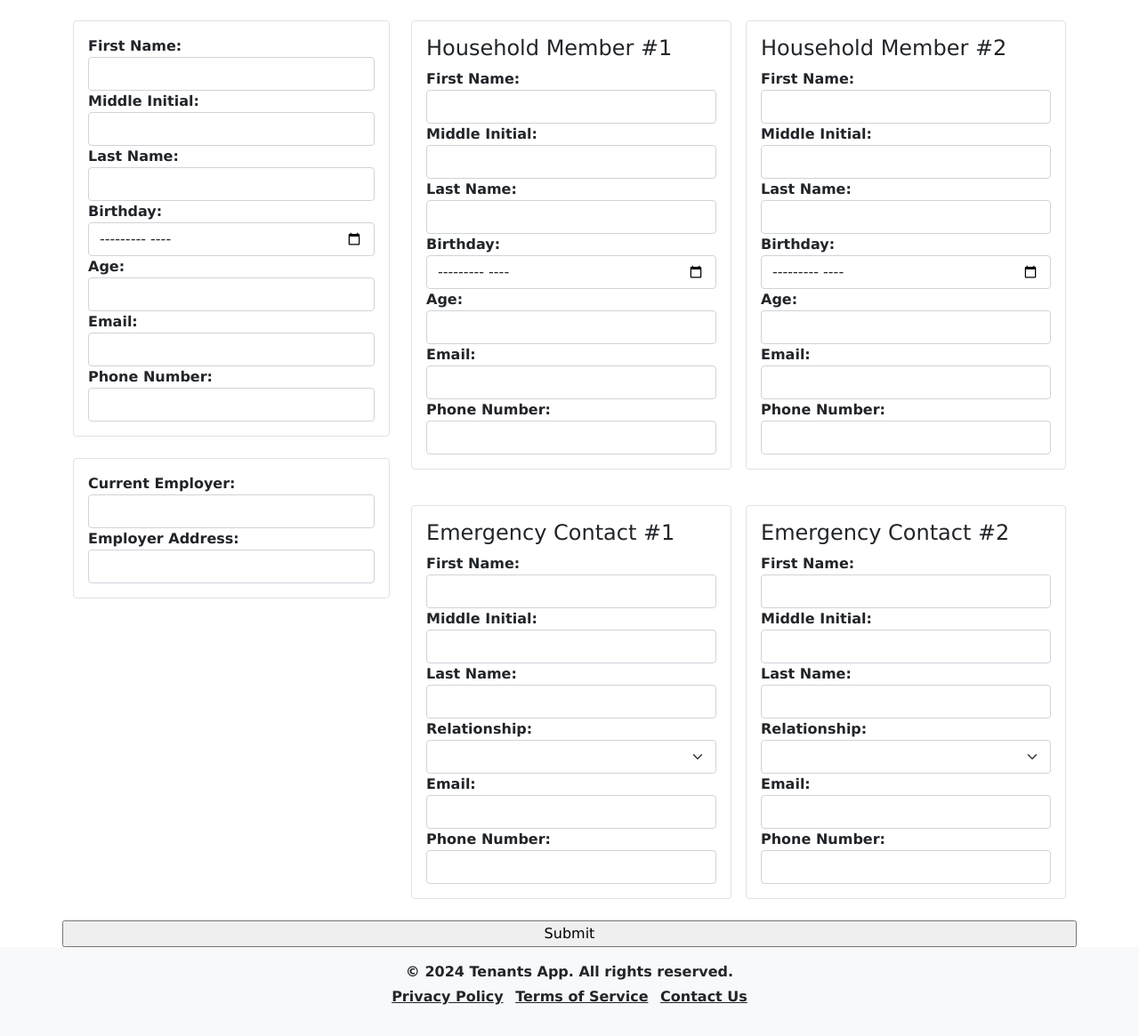
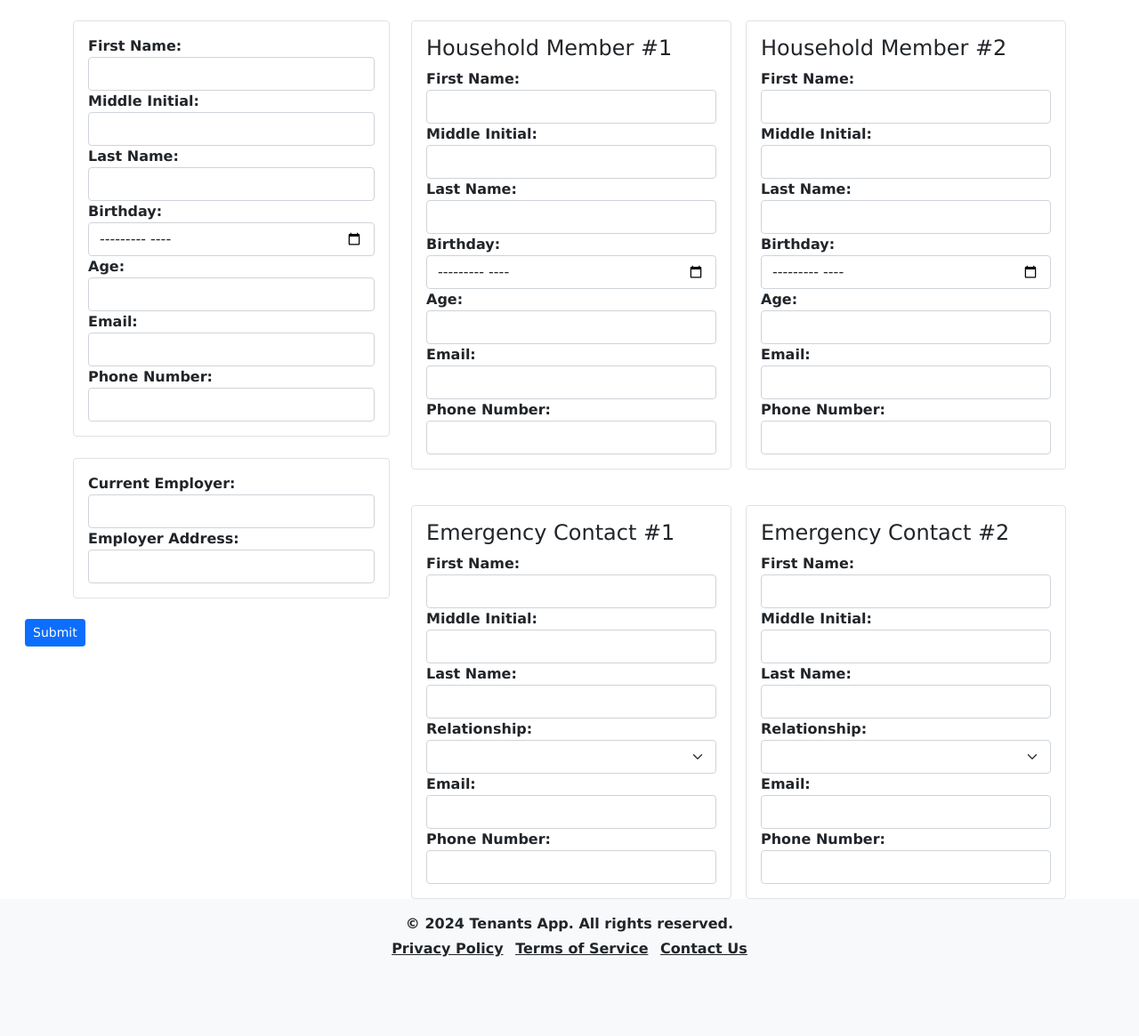
Before and after one commit to Aellantis/tenants-app, a Flask app: page /create in a window 1280 px wide. Shown: the part 57-1222 px from the top of the page at 89% size. After the commit the page ends 1133 px from the top, so only its background shows below. Run offline with Flask 3, Linux system fonts and the light colour scheme; the visitor is signed in with stand-in values (Sample User, id 1); some libraries are stand-ins or nearby versions.

Commit message:
edited submit button

```diff
--- a/templates/create_tenant.html
+++ b/templates/create_tenant.html
@@ -118,7 +118,9 @@
                 </div>
             </div>
         </div>
-        <input type="submit" class="submit" value="Submit">
+        <div class="fixed-bottom ms-3 mb-3">
+            <input type="submit" class="btn btn-primary btn-sm" value="Submit">
+        </div>
     </form>
 </div>
 
--- a/templates/edit_profile.html
+++ b/templates/edit_profile.html
@@ -119,7 +119,9 @@
                 </div>
             </div>
         </div>
-        <input type="submit" class="submit" value="Submit">
+        <div class="fixed-bottom ms-3 mb-3">
+            <input type="submit" class="btn btn-primary btn-sm" value="Submit">
+        </div>
     </form>
 </div>
 
```
